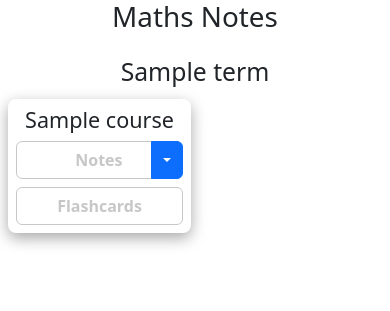
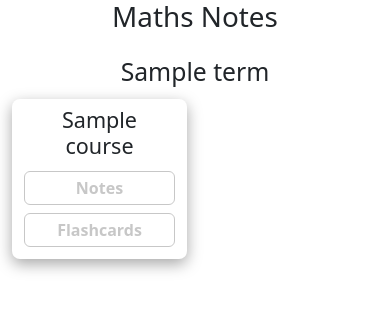
Before and after one commit to Danie-1/danielnaylor.uk, a Flask app: template templates/notes.html in a window 390 px wide. Shown: the top 311 px of the page. Run offline with Flask 3, Linux system fonts and the light colour scheme; the template is opened without the code that fills it: most values are stand-ins (such as "Sample title", 1, 10 or a date in 2020); some libraries are stand-ins or nearby versions.

Commit message:
feat: minor improvements to responsiveness

```diff
--- a/templates/notes.html
+++ b/templates/notes.html
@@ -2,20 +2,8 @@
 {% block styles %}
 {{ super() }}
 <style>
-  @media (min-width: 300px) and (max-width: 399px) {
   .notes-button-padding {
-      padding-left: 25%;
-    }
-  }
-  @media (min-width: 400px) {
-    .notes-button-padding {
-      padding-left: 2.75rem;
-    }
-  }
-  @media (min-width: 1400px) {
-    .notes-button-padding {
-      padding-left: 25%
-    }
+    padding-left: calc(2rem) !important;
   }
   .btn-primary.disabled {
     color: #AAAAAA;
@@ -28,6 +16,14 @@
   .btn {
     font-weight: bold;
   }
+  @media (min-width: 768px) {
+    .notes-button {
+      padding-right: 0.375rem !important;
+    }
+    .flashcards-button {
+      padding-left: 0.375rem !important;
+    }
+  }
 </style>
 {% endblock %}
 {% block title %}Daniel's Cambridge Maths Notes{% endblock %}
@@ -37,26 +33,27 @@
     <h1 class="text-center h1">Maths Notes</h1>
     {% for term in terms %}
       <h2 class="text-center h2 pt-3">{{ term.part.part_name }} {{ term.term_name }}</h2>
-      <div class="row px-1 px-sm-2 px-md-3">
+      <div class="row px-1 px-md-3">
         {% for course in term.get_courses() %}
-        <div class="col-6 col-xxl-3 px-1 px-sm-2 px-md-3 py-1 py-sm-2">
-          <div class="mx-0 px-1 px-sm-2 pb-2 pb-sm-3 pt-2 rounded-3 rounded-sm-4 grid row custom-shadow h-100 d-flex flex-column">
+        <div class="col-6 col-xxl-3 px-2 px-md-3 py-1 py-sm-2">
+          <div class="mx-0 px-1 pb-2 pt-2 rounded-3 rounded-sm-4 grid row custom-shadow h-100 d-flex flex-column">
             <div class="text-center col-12 flex-fill d-flex align-items-center pb-2">
               <h4 class="m-auto">{{ course.course_name }}</h4>
             </div>
 
-            <div class="row m-0 p-0">
-              <div class="btn-group col-12 col-md-6 pb-2 pb-md-0 px-1 px-sm-2" style="position: relative">
+            <div class="row m-0 p-1">
+              <div class="btn-group col-12 col-md-6 pb-2 pb-md-0 px-1 notes-button" style="position: relative">
                 {% if course.notes_exist %}
-                  <a type="button" class="btn btn-primary notes-button-padding" href="{{ course.pdf_url() }}">
+                  <a type="button" class="btn btn-primary {% if course.html_exists %} notes-button-padding {% endif %} p-1" href="{{ course.pdf_url() }}">
                     Notes
                   </a>
                 {% else %}
-                  <span type="button" class="btn btn-primary notes-button-padding disabled">
+                  <span type="button" class="btn btn-primary {% if course.html_exists %} notes-button-padding {% endif %} disabled p-1">
                     Notes
                   </span>
                 {% endif %}
-                <button type="button" class="btn btn-primary dropdown-toggle dropdown-toggle-split" data-bs-toggle="dropdown" aria-expanded="false" style="max-width: 2rem;">
+                {% if course.html_exists %}
+                  <button type="button" class="btn btn-primary dropdown-toggle dropdown-toggle-split p-1" data-bs-toggle="dropdown" aria-expanded="false" style="max-width: 2rem;">
                     <span class="visually-hidden">Toggle Dropdown</span>
                   </button>
                   <ul class="dropdown-menu">
@@ -83,14 +80,11 @@
                       {% endif %}
                     </li>
                   </ul>
+                {% endif %}
               </div>
 
-              <div class="btn-group col-12 col-md-6 px-1 px-sm-2">
-                {% if course.flashcards_exist %}
-                  <a type="button" class="btn btn-primary" href="{{ course.flashcards_url() }}">Flashcards</a>
-                {% else %}
-                  <span type="button" class="btn btn-primary disabled">Flashcards</span>
-                {% endif %}
+              <div class="btn-group col-12 col-md-6 px-1 flashcards-button">
+                <a type="button" class="btn btn-primary p-1{% if not course.flashcards_exist %} disabled{% endif %}"{% if course.flashcards_exist %} href="{{ course.flashcards_url() }}"{% endif %}>Flashcards</a>
               </div>
             </div>
           </div>
```
Lines whose indentation alone changed are shown as unchanged.
